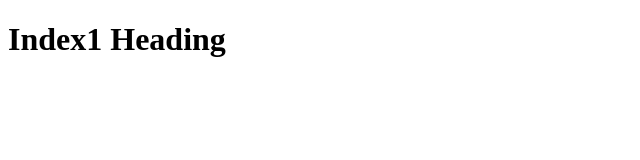
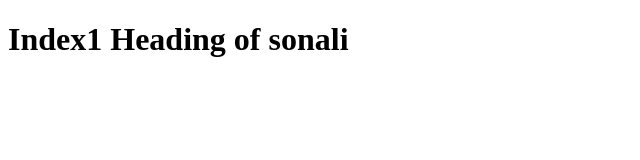
Before and after one commit to sonali1212/Task, a plain HTML site: page index1.html in a window 1280 px wide. Shown: the whole page, without its empty margins (0-640 px from the left). Drawn offline with Linux system fonts and the light colour scheme.

Commit message:
change in index1.html

```diff
--- a/index1.html
+++ b/index1.html
@@ -4,6 +4,6 @@
 	<title>welcome</title>
 </head>
 <body>
-<h1>Index1 Heading</h1>
+<h1>Index1 Heading of sonali</h1>
 </body>
 </html>
```
